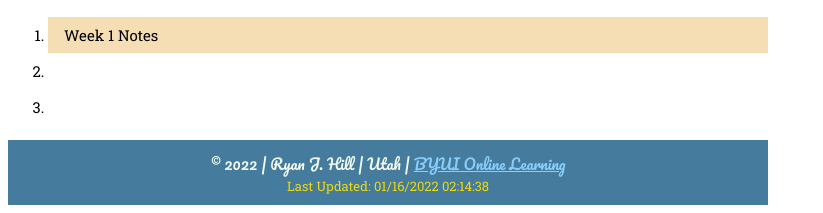
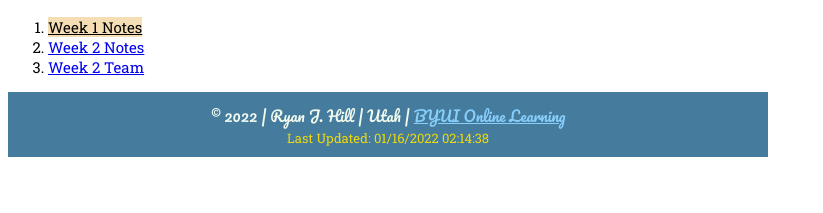
Before and after one commit to xjjeepster/WDD330_Portfolio, a plain HTML site: page index.html in a window 1280 px wide. In both pictures the pointer is over the link "Week 1 Notes". Shown: the part 610-823 px from the top of the page, without its empty margins (0-823 px from the left). After the commit the page ends 800 px from the top, so only its background shows below. Drawn offline with Linux system fonts and the light colour scheme; a web font is replaced by a local one.

Commit message:
update nav

```diff
--- a/css/styles.css
+++ b/css/styles.css
@@ -14,17 +14,22 @@ ul.navbar-menu {
     width: 760px;
     background-color: #457B9D;
 }
-li a {
+li a:hover {
+    background-color: wheat;
+    color: black;
+}
+ul.navbar-menu > li a {
     display: block;
     color: white;
     padding: 8px 16px;
     text-decoration: none;
 }
-
-li a:hover {
+ul.navbar-menu > li a:hover {
     background-color: wheat;
     color: black;
 }
+
+
 
 header,
 main,
```
